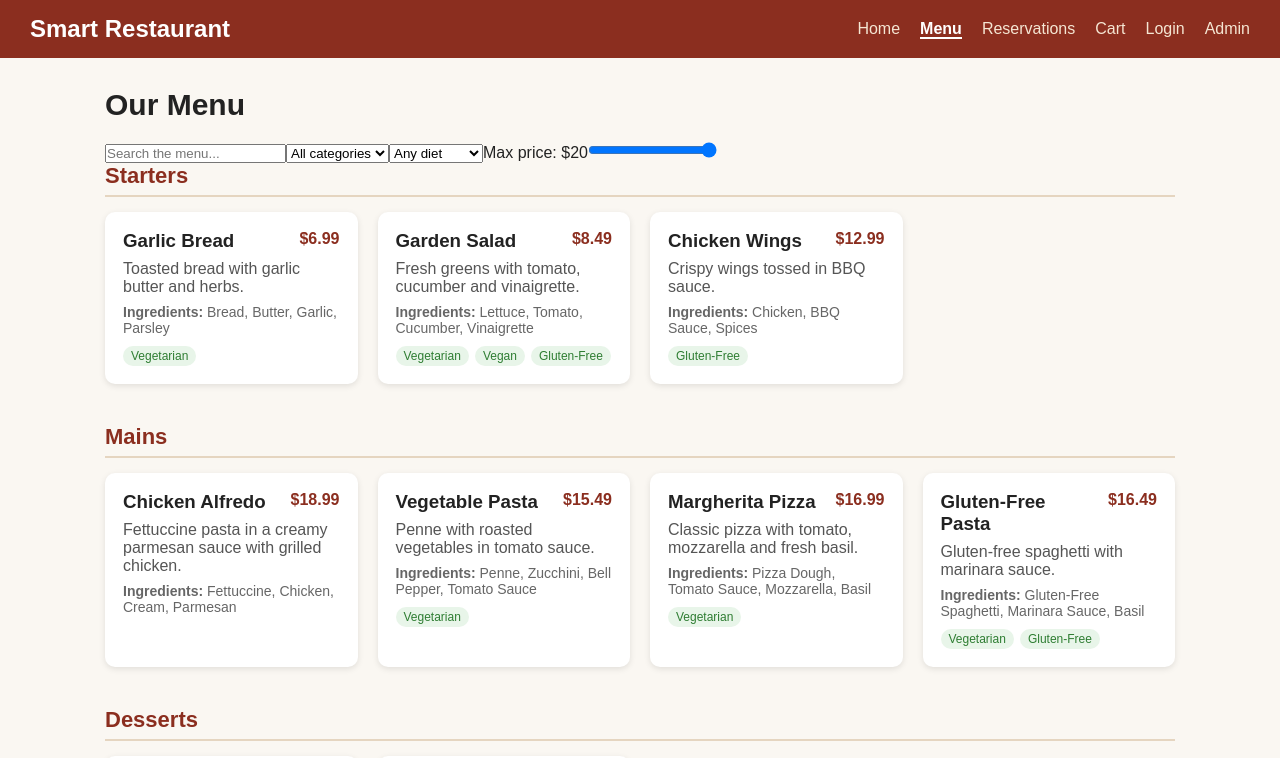
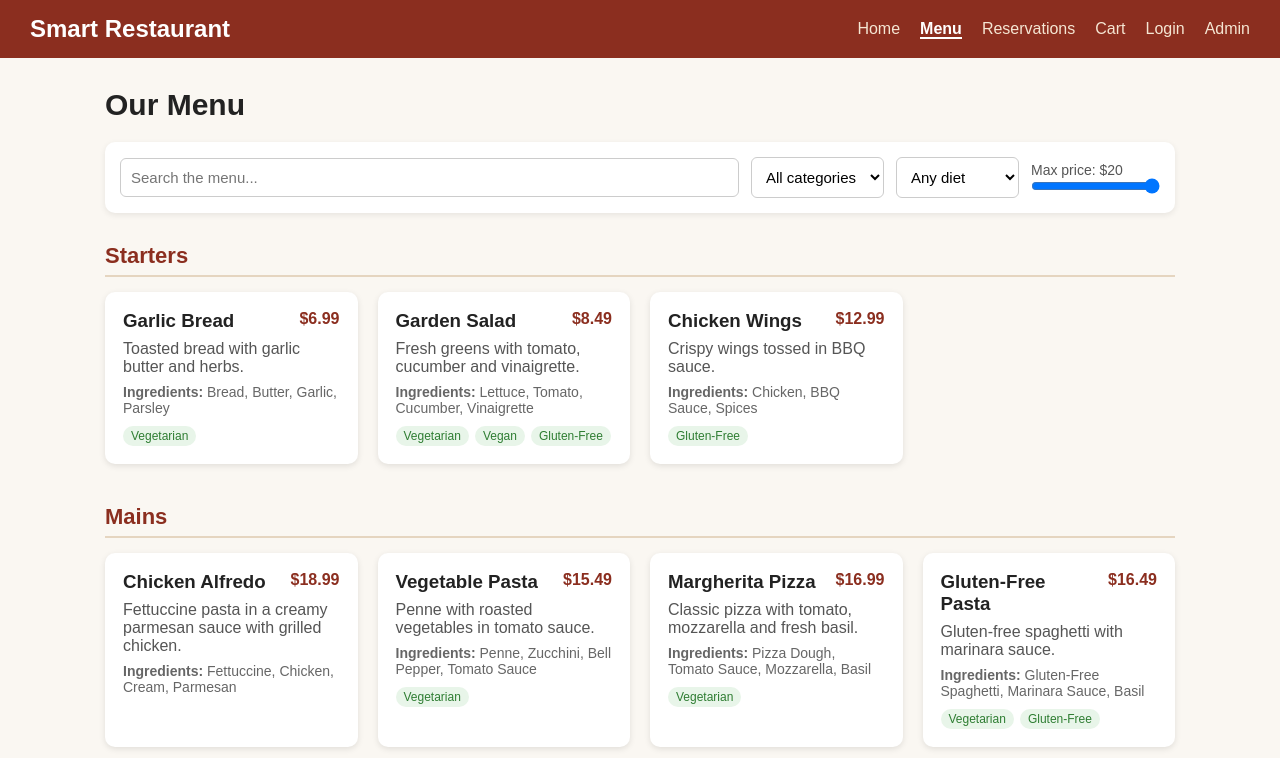
Before and after one commit to bibekpanta007/Smart-Restaurant, a React (Vite) app in the folder client/: page /menu in a window 1280 px wide. Shown: the top 758 px of the page. Built offline with nearby package versions, Linux system fonts and the light colour scheme.

Commit message:
Style filter bar and no-results message

```diff
--- a/client/src/index.css
+++ b/client/src/index.css
@@ -161,3 +161,50 @@ body {
   font-weight: bold;
   margin-top: 10px;
 }
+
+/* filter bar */
+.filter-bar {
+  display: flex;
+  flex-wrap: wrap;
+  gap: 12px;
+  align-items: center;
+  background-color: white;
+  padding: 15px;
+  border-radius: 10px;
+  box-shadow: 0 2px 6px rgba(0, 0, 0, 0.08);
+  margin-bottom: 30px;
+}
+
+.search-input {
+  flex: 1;
+  min-width: 200px;
+  padding: 10px;
+  border: 1px solid #ccc;
+  border-radius: 6px;
+  font-size: 15px;
+}
+
+.filter-bar select {
+  padding: 10px;
+  border: 1px solid #ccc;
+  border-radius: 6px;
+  font-size: 15px;
+  background-color: white;
+}
+
+.price-filter {
+  display: flex;
+  flex-direction: column;
+  font-size: 14px;
+  color: #555;
+}
+
+.no-results {
+  text-align: center;
+  padding: 40px;
+  color: #555;
+}
+
+.no-results p {
+  margin-bottom: 15px;
+}
```
